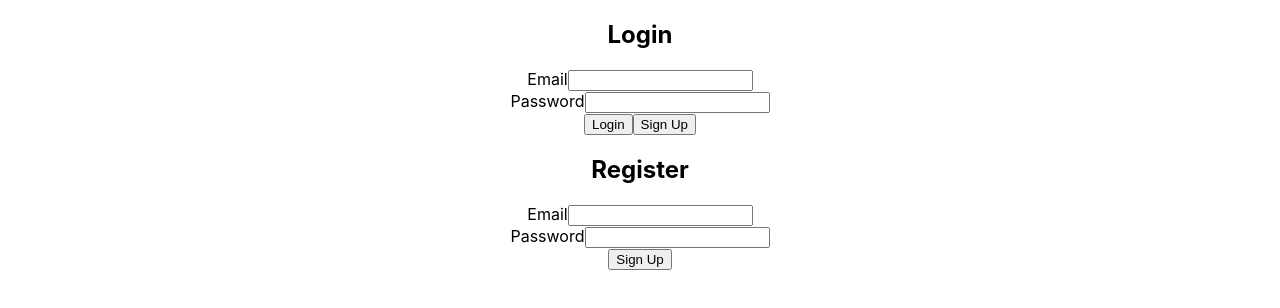
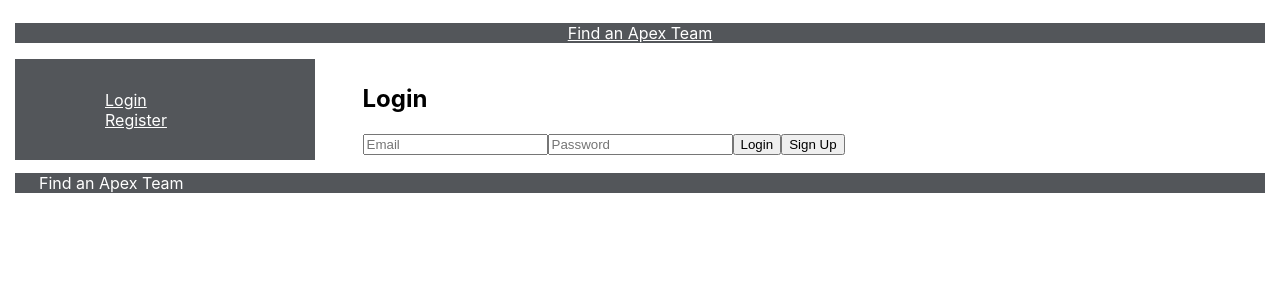
Before and after one commit to jasonsmith9962/redBadgeClient, a React (Create React App) app: page /loginform in a window 1280 px wide. Shown: the top 308 px of the page. Built offline with nearby package versions, Linux system fonts and the light colour scheme.

Commit message:
login/register done

```diff
--- a/package.json
+++ b/package.json
@@ -12,6 +12,7 @@
     "@types/react-dom": "^17.0.8",
     "react": "^17.0.2",
     "react-dom": "^17.0.2",
+    "react-router-dom": "^5.2.0",
     "react-scripts": "4.0.3",
     "typescript": "^4.3.5",
     "web-vitals": "^1.1.2"
@@ -39,5 +40,8 @@
       "last 1 firefox version",
       "last 1 safari version"
     ]
+  },
+  "devDependencies": {
+    "@types/react-router-dom": "^5.1.7"
   }
 }
--- a/src/App.css
+++ b/src/App.css
@@ -1,38 +1,76 @@
-.App {
-  text-align: center;
+/* body */
+body {
+  padding: 15px;
+  background-color: white;
+  font: Belleza;
 }
 
-.App-logo {
-  height: 40vmin;
-  pointer-events: none;
+/* footer */
+footer {
+  background-color: #53565A;
+  color: white;
+  margin-top: 10px;
 }
 
-@media (prefers-reduced-motion: no-preference) {
-  .App-logo {
-    animation: App-logo-spin infinite 20s linear;
-  }
+footer p {
+  margin-top: 0.8em;
+  margin-left: 1.5em;
 }
 
-.App-header {
-  background-color: #282c34;
-  min-height: 100vh;
+/* main */
+.main {
+  background-color: white;
+  color: black;
+  height: 100%;
+  min-height: 100%;
+}
+
+.mainDiv {
+  margin: auto;
+  width: 90%;
+  padding: 5px;
+}
+
+.sidebar {
   display: flex;
-  flex-direction: column;
-  align-items: center;
-  justify-content: center;
-  font-size: calc(10px + 2vmin);
+  background-color: #53565A;
+  margin-top: 10px;
+}
+
+ul {
+  list-style-type: none;
+}
+/* Sidebar */
+.sidebar-list-styling{
+  padding-left: 50px;
+  padding-top: 15px;
+  width: 20%;
+  background-color: #53565A;
   color: white;
 }
 
-.App-link {
-  color: #61dafb;
+.sidebar-list a{
+  color: white;
+  padding: 0;
 }
 
-@keyframes App-logo-spin {
-  from {
-    transform: rotate(0deg);
-  }
-  to {
-    transform: rotate(360deg);
-  }
+.sidebar-route{
+  flex: 1;
+  padding: '00px';
 }
+
+/* header */
+.header {
+  margin-top: 0.5em;
+  text-align: center;
+  background-color: #53565A;
+  color: white;
+}
+
+.header a {
+  color: white;
+}
+
+.header p {
+  margin-top: 0.8em;
+}
--- a/src/App.tsx
+++ b/src/App.tsx
@@ -1,15 +1,63 @@
-import React from 'react';
+import React, {Component} from 'react';
 import './App.css';
 import LoginForm from './containers/LoginForm'
 import RegisterForm from './containers/RegisterForm';
+import Auth from './containers/Auth';
+import {
+  BrowserRouter as Router
+} from 'react-router-dom';
+import Sidebar from './pages/Sidebar';
+import Footer from './containers/Footer';
+import Header from './containers/Header';
 
-const App: React.FunctionComponent = () => {
+
+type Props = {}
+type AppState = {
+  sessionToken: string | null,
+}
+
+class App extends Component <Props, AppState> {
+constructor(props: Props) {
+  super(props);
+  this.state = {
+    sessionToken: ('')
+  }
+  this.updateToken = this.updateToken.bind(this);
+}
+
+componentDidMount() {
+  if(localStorage.getItem('token')) {
+    this.setState({
+      sessionToken: localStorage.getItem('token')
+    })
+  }
+}
+
+clearToken(){
+  localStorage.clear();
+  this.setState({
+    sessionToken: ''
+  })
+}
+
+updateToken(newToken: string) {
+  localStorage.setItem('token', newToken)
+  this.setState({
+    sessionToken: newToken
+  }, () => console.log(this.state.sessionToken)
+  )
+}
+render() {
   return (
     <div className="App">
-      <LoginForm />
-      <RegisterForm />
+      <Header />
+      <Router>
+        <Sidebar updateToken={this.updateToken}/>
+      </Router>
+      <Footer />
     </div>
   );
 }
+}
 
 export default App;
--- a/src/components/InputField.tsx
+++ b/src/components/InputField.tsx
@@ -6,7 +6,6 @@ interface InputFieldProps {
     formFeedBack: string;
     formText: string;
     onChange: {};
-    type: string;
 
 }
 
--- /dev/null
+++ b/src/containers/Auth.tsx
@@ -0,0 +1,17 @@
+import React, {Component} from 'react';
+import RegisterForm from './RegisterForm';
+import LoginForm from './LoginForm';
+
+type AcceptedProps = {
+    updateToken: (newToken: string) => void
+}
+
+const Auth: React.FunctionComponent<AcceptedProps> = (props) => {
+    return(
+        <>
+
+        </>
+    )
+}
+
+export default Auth;
--- /dev/null
+++ b/src/containers/Footer.tsx
@@ -0,0 +1,13 @@
+import {Row} from 'reactstrap';
+
+const Footer = () => {
+    return (
+        <footer>
+            <Row>
+                <p>Find an Apex Team</p>
+            </Row>
+        </footer>
+    );
+};
+
+export default Footer;
--- /dev/null
+++ b/src/containers/Header.tsx
@@ -0,0 +1,26 @@
+import {
+    Navbar,
+    NavbarBrand,
+    Nav,
+    NavItem,
+    NavLink
+} from 'reactstrap';
+
+const Header = () => {
+    return(
+        <header>
+            <Navbar className='header'>
+                <NavbarBrand href='/'>Find an Apex Team</NavbarBrand>
+                <Nav className='ml-auto' navbar>
+                    <NavItem>
+                        <NavLink href=''>
+
+                        </NavLink>
+                    </NavItem>
+                </Nav>
+            </Navbar>
+        </header>
+    );
+};
+
+export default Header;
--- a/src/containers/LoginForm.tsx
+++ b/src/containers/LoginForm.tsx
@@ -1,42 +1,47 @@
-import React, {Component} from 'react';
+import React, { Component } from 'react';
 import InputField from '../components/InputField';
-import { Form, Button } from 'reactstrap';
+import { Form, Button, Input } from 'reactstrap';
 
 type LoginData = {
     emailAddress: string,
     password: string,
-    role: string,
 }
 
-export default class LoginForm extends Component<{}, LoginData>{
-    constructor(props: LoginData){
+type AcceptedProps = {
+    updateToken: (newToken: string) => void
+}
+
+export default class LoginForm extends Component<AcceptedProps, LoginData>{
+    constructor(props: AcceptedProps) {
         super(props)
-        this.state={
+        this.state = {
             emailAddress: '',
             password: '',
-            role: 'user'
+
         }
     }
 
-    handleSubmit = (event:any) => {
+    handleSubmit = (event: any) => {
         event.preventDefault();
 
 
         fetch('http://jas-team-apex.herokuapp.com/user/login', {
             method: 'POST',
-            body: JSON.stringify({user:{ emailAddress: this.state.emailAddress, password: this.state.password, role: this.state.role}}),
+            body: JSON.stringify({ user: { emailAddress: this.state.emailAddress, password: this.state.password } }),
             headers: new Headers({
                 'Content-Type': 'application/json'
             })
         }).then(
             (response) => response.json()
         ).then((data) => {
-            // this.props.updateToken(data.sessionToken)
+            this.props.updateToken(data.sessionToken)
+            console.log(data)
+
         })
 
     }
 
-    handleEmailInput(event:any) {
+    handleEmailInput(event: any) {
         this.setState({
             emailAddress: event.target.value
         })
@@ -51,16 +56,17 @@ export default class LoginForm extends Component<{}, LoginData>{
 
     render() {
         return (
+            <div className='main'>
+                <div className='mainDiv'>
                     <Form>
                         <h2>Login</h2>
-            {/* <InputField label="First Name"/> */}
-            <InputField type='text' label='Email' formFeedBack='' formText='' onChange={this.handleEmailInput.bind(this)} />
-            <InputField type='text' label='Password' formFeedBack='' formText='' onChange={this.handlePasswordInput.bind(this)} />
-            <Button>Login</Button>
+                        <Input placeholder='Email' type="text" onChange={this.handleEmailInput.bind(this)} />
+                        <Input placeholder='Password' type="text" onChange={this.handlePasswordInput.bind(this)} />
+                        <Button onClick={this.handleSubmit.bind(this)}>Login</Button>
                         <Button>Sign Up</Button>
-
                     </Form>
-
+                </div>
+            </div>
         )
     }
 
--- a/src/containers/RegisterForm.tsx
+++ b/src/containers/RegisterForm.tsx
@@ -1,43 +1,46 @@
-import React, {Component} from 'react';
+import React, { Component } from 'react';
 import InputField from '../components/InputField';
-import { Form, Button } from 'reactstrap';
+import { Form, Button, Input } from 'reactstrap';
 
 
-type UserData = {
+type RegisterData = {
     emailAddress: string,
     password: string,
-    role: string, //might be enum
+    role: string,
+}
+type AcceptedProps = {
+    updateToken: (newToken: string) => void
 }
 
-export default class RegisterForm extends Component<{}, UserData>{
-    constructor(props: UserData){
+export default class RegisterForm extends Component<AcceptedProps, RegisterData>{
+    constructor(props: AcceptedProps) {
         super(props)
-        this.state={
+        this.state = {
             emailAddress: '',
             password: '',
             role: 'user',
         }
     }
 
-    handleSubmit = (event:any) => {
+    handleSubmit = (event: any) => {
         event.preventDefault();
 
 
         fetch('http://jas-team-apex.herokuapp.com/user/register', {
             method: 'POST',
-            body: JSON.stringify({user:{ emailAddress: this.state.emailAddress, password: this.state.password, role: this.state.role}}),
+            body: JSON.stringify({ user: { emailAddress: this.state.emailAddress, password: this.state.password, role: this.state.role } }),
             headers: new Headers({
                 'Content-Type': 'application/json'
             })
         }).then(
             (response) => response.json()
         ).then((data) => {
-            // this.props.updateToken(data.sessionToken)
+            this.props.updateToken(data.sessionToken)
         })
 
     }
 
-    handleEmailInput(event:any) {
+    handleEmailInput(event: any) {
         this.setState({
             emailAddress: event.target.value
         })
@@ -52,15 +55,16 @@ export default class RegisterForm extends Component<{}, UserData>{
 
     render() {
         return (
+            <div className='main'>
+                <div className='mainDiv'>
                     <Form>
                         <h2>Register</h2>
-            {/* <InputField label="First Name"/> */}
-            <InputField type='text' label='Email' formFeedBack='' formText='' onChange={this.handleEmailInput.bind(this)}  />
-            <InputField type='text' label='Password' formFeedBack='' formText='' onChange={this.handlePasswordInput.bind(this)} />
+                        <Input placeholder='Email' type="text" onChange={this.handleEmailInput.bind(this)} />
+                        <Input placeholder='Password' type="text" onChange={this.handlePasswordInput.bind(this)} />
                         <Button onClick={this.handleSubmit}>Sign Up</Button>
-
-
                     </Form>
+                </div>
+            </div>
 
         )
     }
--- /dev/null
+++ b/src/pages/Sidebar.tsx
@@ -0,0 +1,38 @@
+import React from 'react';
+import {
+    Route,
+    Link,
+    Switch
+} from 'react-router-dom';
+import LoginForm from '../containers/LoginForm';
+import RegisterForm from '../containers/RegisterForm';
+type AcceptedProps = {
+    updateToken: (newToken: string) => void
+}
+
+
+const Sidebar: React.FunctionComponent<AcceptedProps> = (props) => {
+
+    return(
+        <>
+        <div className='sidebar'>
+            <div className='sidebar-list-styling'>
+                <ul className='sidebar-list list-unstyled'>
+                    <li><Link to='/loginform'>Login</Link></li>
+                    <li><Link to='/registerform'>Register</Link></li>
+                </ul>
+            </div>
+
+        <div className='sidebar-route'>
+            <Switch>
+            <Route exact path='/loginform'><LoginForm updateToken={props.updateToken}/></Route>
+            <Route exact path='/registerform'><RegisterForm updateToken={props.updateToken}/></Route>
+            </Switch>
+        </div>
+        </div>
+    </>
+    )
+
+}
+
+export default Sidebar;
```
Also changed, not shown: 1 other file (tests, documents, lock files or other folders). Lines whose indentation alone changed are shown as unchanged.
